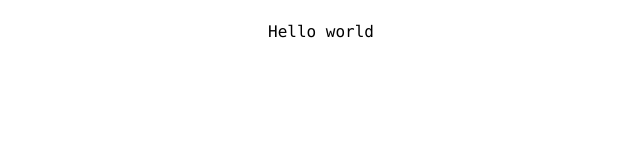
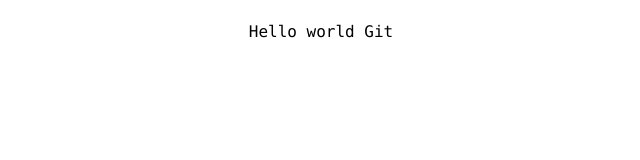
Before and after one commit to ibragimovgalib/Git-collabe1, a website: page src/index.html in a window 1280 px wide. Shown: the full height of the page, 319-959 px from the left. Drawn offline with Linux system fonts and the light colour scheme.

Commit message:
commit 2 test

```diff
--- a/src/index.html
+++ b/src/index.html
@@ -9,6 +9,6 @@
 
 </head>
 <body>
-    <h1 class="p-5 text-center font-mono">Hello world</h1>
+    <h1 class="p-5 text-center font-mono">Hello world Git</h1>
 </body>
 </html>
```
